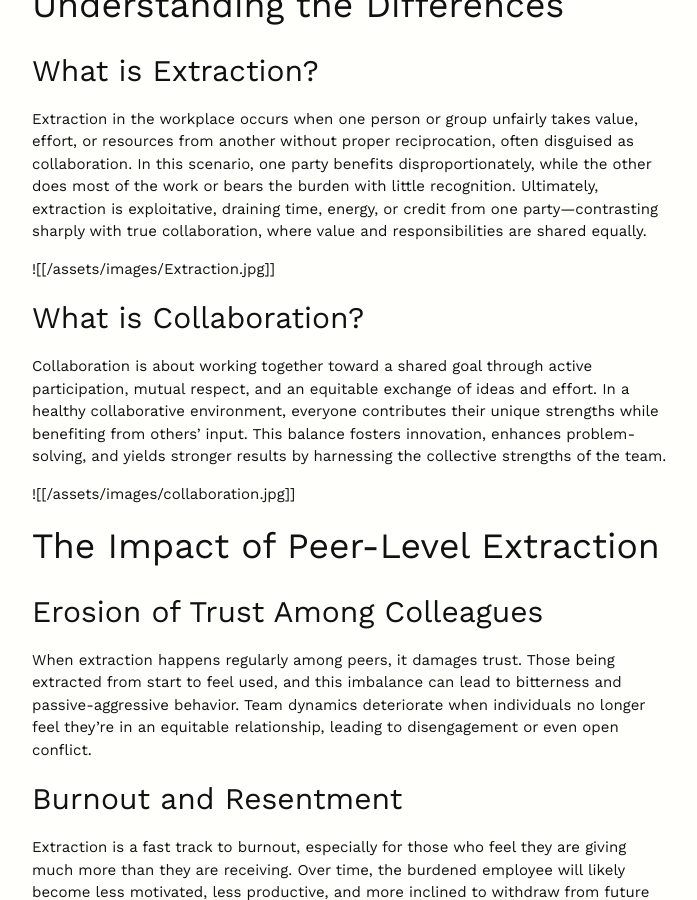
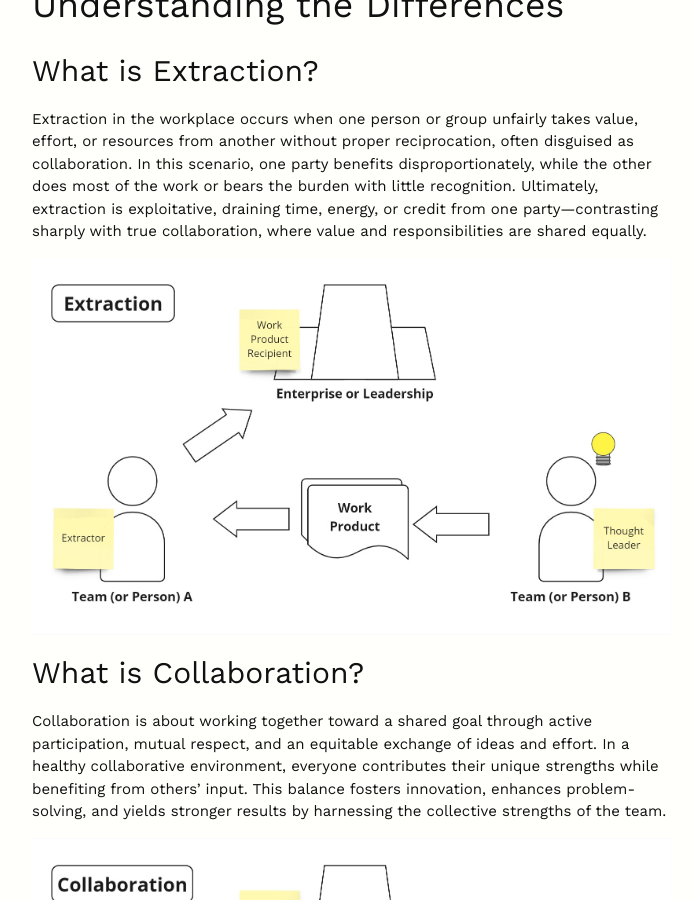
Before and after one commit to fpelosi/portfolio, a Jekyll site: the page built from _posts/2024-10-08-stop-confusing-extraction-with-collaboration.md, in a window 1280 px wide and 900 px high, scrolled down 891 px. Shown: the whole window, without its empty margins (288-985 px from the left). Built offline with Jekyll 4.4.1, drawn with Linux system fonts in a browser that asks for light colours.

Commit message:
vault backup: 2024-10-11 18:50:11

```diff
--- a/_posts/2024-10-08-stop-confusing-extraction-with-collaboration.md
+++ b/_posts/2024-10-08-stop-confusing-extraction-with-collaboration.md
@@ -14,13 +14,13 @@ In an ideal workplace, collaboration among colleagues should be mutually benefic
 
 Extraction in the workplace occurs when one person or group unfairly takes value, effort, or resources from another without proper reciprocation, often disguised as collaboration. In this scenario, one party benefits disproportionately, while the other does most of the work or bears the burden with little recognition. Ultimately, extraction is exploitative, draining time, energy, or credit from one party—contrasting sharply with true collaboration, where value and responsibilities are shared equally.
 
-![[/assets/images/Extraction.jpg]]
+![Extraction Diagram]({{site.baseurl}}/assets/images/Extraction.jpg "Extraction Diagram")
 
 ## What is Collaboration?
 
 Collaboration is about working together toward a shared goal through active participation, mutual respect, and an equitable exchange of ideas and effort. In a healthy collaborative environment, everyone contributes their unique strengths while benefiting from others' input. This balance fosters innovation, enhances problem-solving, and yields stronger results by harnessing the collective strengths of the team.
 
-![[/assets/images/collaboration.jpg]]
+![Collaboration Diagram]({{site.baseurl}}/assets/images/collaboration.jpg "Collaboration Diagram")
 
 # The Impact of Peer-Level Extraction
 
```
